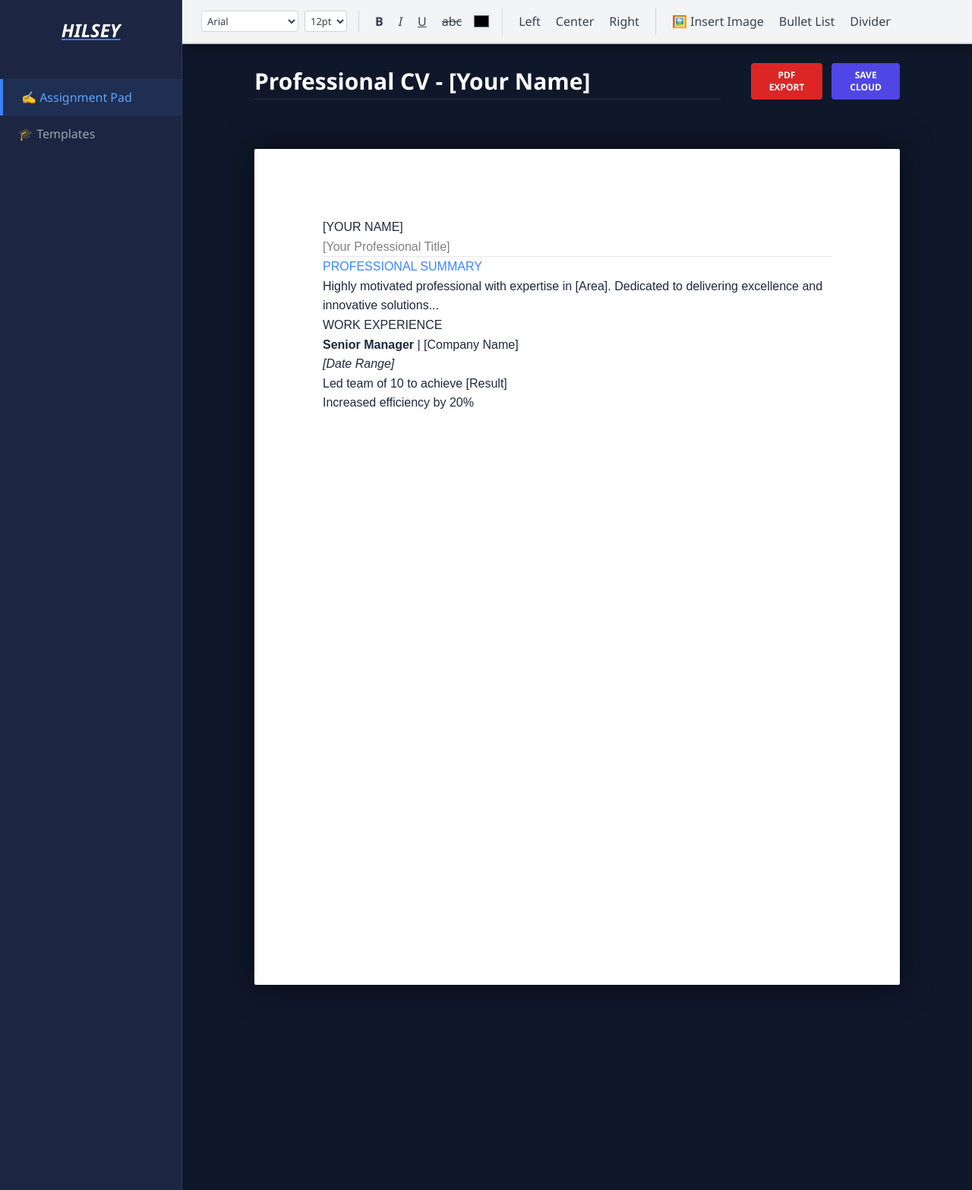
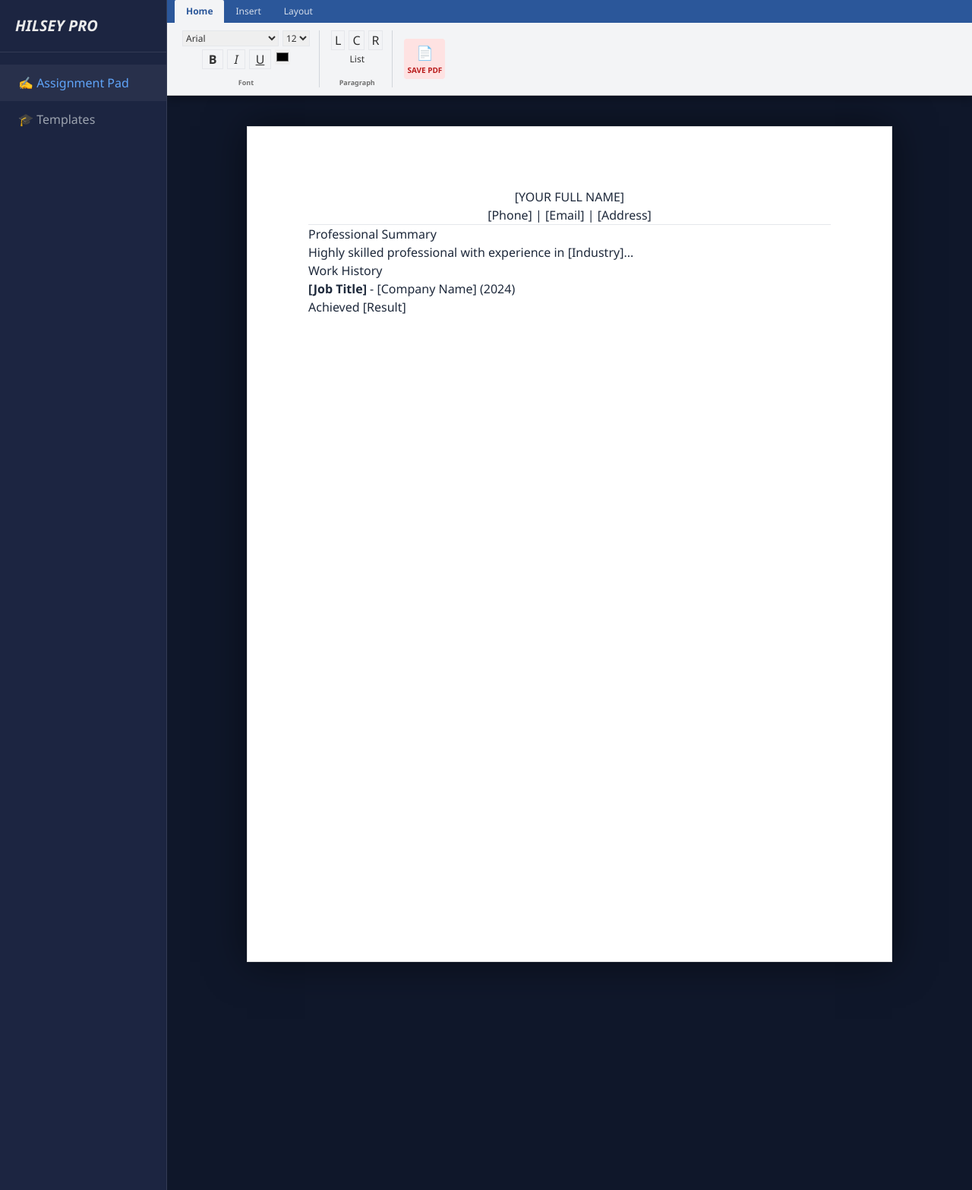
Before and after one commit to hilsey-pro/poulbilliards, a Flask app: page / in a window 1280 px wide. Shown: the whole page at 76% size. Run offline with Flask 3, Linux system fonts and the light colour scheme; the visitor is signed in with stand-in values (Sample User, id 1); some libraries are stand-ins or nearby versions.

Commit message:
Update index.html

```diff
--- a/templates/index.html
+++ b/templates/index.html
@@ -3,115 +3,138 @@
 <head>
     <meta charset="UTF-8">
     <meta name="viewport" content="width=device-width, initial-scale=1.0">
-    <title>Hilsey Pro | Advanced Word Editor</title>
+    <title>Hilsey Pro | Master Workstation</title>
     <script src="https://cdn.tailwindcss.com"></script>
     <script src="https://cdnjs.cloudflare.com/ajax/libs/html2pdf.js/0.10.1/html2pdf.bundle.min.js"></script>
     <style>
         :root { --bg: #0B132B; --sidebar: #1C2541; --primary: #3A86FF; }
-        body { background: var(--bg); color: #EAEAEA; display: flex; height: 100vh; overflow: hidden; font-family: 'Segoe UI', Tahoma, Geneva, Verdana, sans-serif; }
+        body { background: var(--bg); color: #EAEAEA; display: flex; height: 100vh; overflow: hidden; font-family: 'Segoe UI', sans-serif; }
 
-        .sidebar { width: 240px; background: var(--sidebar); border-right: 1px solid rgba(255,255,255,0.1); flex-shrink: 0; }
-        #editor-container { flex: 1; overflow-y: auto; display: flex; flex-direction: column; align-items: center; background: #0f172a; }
+        .sidebar { width: 220px; background: var(--sidebar); border-right: 1px solid rgba(255,255,255,0.1); flex-shrink: 0; }
+        #editor-container { flex: 1; overflow-y: auto; display: flex; flex-direction: column; align-items: center; background: #0f172a; position: relative; }
 
-        /* MICROSOFT WORD STYLE RIBBON */
-        .word-ribbon {
+        /* THE FULL MICROSOFT RIBBON */
+        .ribbon {
             width: 100%;
             background: #f3f4f6;
-            padding: 10px 25px;
-            display: flex;
-            flex-wrap: wrap;
-            gap: 15px;
-            border-bottom: 2px solid #d1d5db;
-            position: sticky;
-            top: 0;
-            z-index: 1000;
+            border-bottom: 1px solid #c1c1c1;
+            position: sticky; top: 0; z-index: 1000;
+            display: flex; flex-direction: column;
             box-shadow: 0 4px 10px rgba(0,0,0,0.3);
-            align-items: center;
         }
 
-        .ribbon-section { display: flex; align-items: center; gap: 8px; border-right: 1.5px solid #d1d5db; padding-right: 15px; }
-        .tool-btn { color: #374151; padding: 6px; border-radius: 4px; transition: 0.2s; cursor: pointer; display: flex; align-items: center; justify-content: center; }
-        .tool-btn:hover { background: #e5e7eb; border: 1px solid #9ca3af; }
+        .ribbon-tabs { display: flex; background: #2b579a; padding: 0 10px; }
+        .tab { padding: 6px 15px; cursor: pointer; font-size: 12px; color: white; border-radius: 2px 2px 0 0; opacity: 0.8; }
+        .tab.active { background: #f3f4f6; color: #2b579a; opacity: 1; font-weight: bold; }
 
-        select.tool-select { background: white; color: #374151; border: 1px solid #d1d5db; border-radius: 3px; padding: 3px; font-size: 13px; outline: none; }
+        .ribbon-content { display: flex; padding: 10px 20px; gap: 15px; align-items: center; background: #f3f4f6; color: #333; height: 95px; }
+        .tool-box { display: flex; flex-direction: column; align-items: center; border-right: 1px solid #d1d5db; padding-right: 12px; height: 100%; justify-content: center; }
+        .tool-row { display: flex; gap: 5px; margin-bottom: 4px; }
 
-        /* THE PAPER */
+        .icon-btn { display: flex; flex-direction: column; align-items: center; padding: 4px; border-radius: 4px; cursor: pointer; min-width: 50px; }
+        .icon-btn:hover { background: #e2e8f0; }
+        .icon-btn span { font-size: 10px; font-weight: bold; margin-top: 2px; text-transform: uppercase; }
+
+        /* PAGE SETTINGS */
         #paper {
-            background: white;
-            color: #1e293b;
-            width: 100%;
-            max-width: 850px;
-            min-height: 1100px;
-            height: auto;
-            padding: 90px;
-            margin-top: 40px;
-            margin-bottom: 300px;
-            box-shadow: 0 0 40px rgba(0,0,0,0.6);
-            font-family: 'Arial';
-            line-height: 1.6;
-            outline: none;
-            border-radius: 2px;
+            background: white; color: #1e293b; width: 100%; max-width: 850px;
+            min-height: 1100px; padding: 80px; margin: 40px 0 300px 0;
+            box-shadow: 0 0 50px rgba(0,0,0,0.5); outline: none; border: 1px solid #ddd;
         }
 
-        .action-bar { width: 100%; max-width: 850px; display: flex; justify-content: space-between; padding: 25px 0; }
+        .label { font-size: 9px; color: #717171; font-weight: bold; margin-top: auto; }
     </style>
 </head>
 <body>
 
     <div class="sidebar">
-        <div class="p-6 text-center"><h1 class="text-2xl font-black italic text-white underline decoration-blue-500">HILSEY</h1></div>
-        <nav class="mt-6">
-            <a href="/" class="block px-6 py-3 text-blue-400 bg-blue-500/10 border-l-4 border-blue-500">✍️ Assignment Pad</a>
-            <a href="/templates" class="block px-6 py-3 text-gray-400 hover:text-white transition">🎓 Templates</a>
+        <div class="p-5 font-black text-xl italic border-b border-white/10">HILSEY PRO</div>
+        <nav class="mt-4">
+            <a href="/" class="block px-6 py-3 text-blue-400 bg-white/5">✍️ Assignment Pad</a>
+            <a href="/templates" class="block px-6 py-3 text-gray-400">🎓 Templates</a>
         </nav>
     </div>
 
     <div id="editor-container">
-        <div class="word-ribbon">
-            <div class="ribbon-section">
-                <select onchange="exec('fontName', this.value)" class="tool-select w-32">
+        <div class="ribbon">
+            <div class="ribbon-tabs">
+                <div class="tab active" onclick="showTab('home')">Home</div>
+                <div class="tab" onclick="showTab('insert')">Insert</div>
+                <div class="tab" onclick="showTab('layout')">Layout</div>
+            </div>
+
+            <div class="ribbon-content" id="home-tools">
+                <div class="tool-box">
+                    <div class="tool-row">
+                        <select onchange="exec('fontName', this.value)" class="text-xs border">
                             <option value="Arial">Arial</option>
                             <option value="Calibri">Calibri</option>
                             <option value="Times New Roman">Times New Roman</option>
-                    <option value="Georgia">Georgia</option>
                         </select>
-                <select onchange="exec('fontSize', this.value)" class="tool-select">
-                    <option value="3">12pt</option>
-                    <option value="4">14pt</option>
-                    <option value="5">18pt</option>
-                    <option value="6">24pt</option>
-                    <option value="7">36pt</option>
+                        <select onchange="exec('fontSize', this.value)" class="text-xs border">
+                            <option value="3">12</option><option value="4">14</option><option value="5">18</option>
                         </select>
                     </div>
-
-            <div class="ribbon-section">
-                <button onclick="exec('bold')" class="tool-btn font-bold">B</button>
-                <button onclick="exec('italic')" class="tool-btn italic">I</button>
-                <button onclick="exec('underline')" class="tool-btn underline">U</button>
-                <button onclick="exec('strikeThrough')" class="tool-btn line-through">abc</button>
-                <input type="color" onchange="exec('foreColor', this.value)" class="w-6 h-6 border-none cursor-pointer p-0" title="Text Color">
+                    <div class="tool-row">
+                        <button onclick="exec('bold')" class="font-bold px-2 border hover:bg-gray-200">B</button>
+                        <button onclick="exec('italic')" class="italic px-2 border hover:bg-gray-200">I</button>
+                        <button onclick="exec('underline')" class="underline px-2 border hover:bg-gray-200">U</button>
+                        <input type="color" onchange="exec('foreColor', this.value)" class="w-5 h-5">
+                    </div>
+                    <div class="label">Font</div>
                 </div>
 
-            <div class="ribbon-section">
-                <button onclick="exec('justifyLeft')" class="tool-btn">Left</button>
-                <button onclick="exec('justifyCenter')" class="tool-btn">Center</button>
-                <button onclick="exec('justifyRight')" class="tool-btn">Right</button>
+                <div class="tool-box">
+                    <div class="tool-row">
+                        <button onclick="exec('justifyLeft')" class="px-1 border">L</button>
+                        <button onclick="exec('justifyCenter')" class="px-1 border">C</button>
+                        <button onclick="exec('justifyRight')" class="px-1 border">R</button>
+                    </div>
+                    <div class="tool-row">
+                        <button onclick="exec('insertUnorderedList')" class="text-xs">List</button>
+                    </div>
+                    <div class="label">Paragraph</div>
                 </div>
 
-            <div class="ribbon-section" style="border:none;">
-                <button onclick="document.getElementById('imageLoader').click()" class="tool-btn">🖼️ Insert Image</button>
-                <button onclick="exec('insertUnorderedList')" class="tool-btn">Bullet List</button>
-                <button onclick="exec('insertHorizontalRule')" class="tool-btn">Divider</button>
+                <div class="tool-box" style="border:none;">
+                    <button onclick="downloadPDF()" class="icon-btn bg-red-100 text-red-700">
+                        <div class="text-lg">📄</div>
+                        <span>Save PDF</span>
+                    </button>
+                </div>
             </div>
 
-            <input type="file" id="imageLoader" class="hidden" accept="image/*" onchange="handleImage(this)">
+            <div class="ribbon-content hidden" id="insert-tools">
+                <div class="tool-box">
+                    <button onclick="document.getElementById('imgInp').click()" class="icon-btn">
+                        <div class="text-2xl">🖼️</div>
+                        <span>Pictures</span>
+                    </button>
+                    <input type="file" id="imgInp" class="hidden" accept="image/*" onchange="addImg(this)">
+                </div>
+                <div class="tool-box">
+                    <button onclick="exec('insertHorizontalRule')" class="icon-btn">
+                        <div class="text-2xl">➖</div>
+                        <span>Divider</span>
+                    </button>
+                </div>
+                <div class="label">Illustrations</div>
             </div>
 
-        <div class="action-bar">
-            <input id="doc-title" type="text" class="bg-transparent text-3xl font-bold outline-none text-white w-full border-b border-white/10 focus:border-blue-500 mr-10" value="Untitled Proposal">
-            <div class="flex gap-3">
-                <button onclick="downloadPDF()" class="bg-red-600 px-6 py-2 rounded font-bold text-xs text-white hover:bg-red-500">PDF EXPORT</button>
-                <button onclick="saveCloud()" class="bg-indigo-600 px-6 py-2 rounded font-bold text-xs text-white hover:bg-indigo-500">SAVE CLOUD</button>
+            <div class="ribbon-content hidden" id="layout-tools">
+                <div class="tool-box">
+                    <button onclick="alert('Orientation set to Portrait')" class="icon-btn">
+                        <div class="text-2xl">📐</div>
+                        <span>Orientation</span>
+                    </button>
+                </div>
+                <div class="tool-box">
+                    <button onclick="alert('Margins set to Normal')" class="icon-btn">
+                        <div class="text-2xl">⬜</div>
+                        <span>Margins</span>
+                    </button>
+                </div>
+                <div class="label">Page Setup</div>
             </div>
         </div>
 
@@ -122,43 +145,49 @@
     <script>
         function exec(cmd, val = null) { document.execCommand(cmd, false, val); }
 
-        function handleImage(input) {
+        function showTab(tabName) {
+            document.querySelectorAll('.ribbon-content').forEach(c => c.classList.add('hidden'));
+            document.querySelectorAll('.tab').forEach(t => t.classList.remove('active'));
+            document.getElementById(tabName + '-tools').classList.remove('hidden');
+            event.target.classList.add('active');
+        }
+
+        function addImg(input) {
             if (input.files && input.files[0]) {
                 const reader = new FileReader();
                 reader.onload = (e) => {
-                    const img = `<img src="${e.target.result}" style="max-width:100%; border-radius:5px; margin: 15px 0;">`;
-                    exec('insertHTML', img);
+                    exec('insertHTML', `<img src="${e.target.result}" style="max-width:250px; margin:15px 0;">`);
                 };
                 reader.readAsDataURL(input.files[0]);
             }
         }
 
-        const templates = {
+        const library = {
             'modern': {
-                title: "Professional CV - [Your Name]",
-                body: `<h1>[YOUR NAME]</h1><p style="color:gray;">[Your Professional Title]</p><hr><h3 style="color:#3A86FF">PROFESSIONAL SUMMARY</h3><p>Highly motivated professional with expertise in [Area]. Dedicated to delivering excellence and innovative solutions...</p><h3>WORK EXPERIENCE</h3><p><b>Senior Manager</b> | [Company Name]<br><i>[Date Range]</i></p><ul><li>Led team of 10 to achieve [Result]</li><li>Increased efficiency by 20%</li></ul>`
+                title: "Professional Resume",
+                body: `<h1 style="text-align:center;">[YOUR FULL NAME]</h1><p style="text-align:center;">[Phone] | [Email] | [Address]</p><hr><h3>Professional Summary</h3><p>Highly skilled professional with experience in [Industry]...</p><h3>Work History</h3><p><b>[Job Title]</b> - [Company Name] (2024)</p><ul><li>Achieved [Result]</li></ul>`
             },
             'proposal': {
-                title: "Project Proposal: [Client Name]",
-                body: `<div style="text-align:center;"><h1 style="font-size:32px; color:#3A86FF;">PROJECT PROPOSAL</h1><p>Prepared for: [Client Name]</p></div><div style="margin-top:50px;"><h2>1. Project Overview</h2><p>This proposal outlines the strategy for implementing [Solution]. Our goal is to address the current challenges in [Sector]...</p><h2>2. Budget</h2><p>Total estimated investment: [Amount]</p></div>`
+                title: "Executive Proposal",
+                body: `<div style="border-top:8px solid #2b579a; padding-top:20px;"><h1 style="color:#2b579a;">PROJECT PROPOSAL</h1><p><b>Prepared For:</b> [Client Name]</p><h2>1. Overview</h2><p>This proposal outlines the strategy for...</p><h2>2. Goals</h2><p>Our main objectives are [Goal 1] and [Goal 2]...</p></div>`
+            },
+            'cover_letter': {
+                title: "Cover Letter",
+                body: `<p>[Date]</p><p>Dear Hiring Manager,</p><p>I am writing to express my interest in the <b>[Job Title]</b> position at <b>[Company Name]</b>...</p><p>Sincerely,<br><br>[Your Name]</p>`
             }
         };
 
         window.onload = function() {
             const params = new URLSearchParams(window.location.search);
             const key = params.get('template') || 'modern';
-            const doc = templates[key] || templates['modern'];
+            const doc = library[key] || library['modern'];
             document.getElementById('paper').innerHTML = doc.body;
-            document.getElementById('doc-title').value = doc.title;
         };
 
         function downloadPDF() {
             const el = document.getElementById('paper');
-            const name = document.getElementById('doc-title').value;
-            html2pdf().set({ margin: 0.5, filename: name+'.pdf', html2canvas: { scale: 2 } }).from(el).save();
+            html2pdf().set({ margin: 0.5, filename: 'Hilsey_Doc.pdf', html2canvas: { scale: 2 } }).from(el).save();
         }
-
-        function saveCloud() { alert("Synced to Hilsey Cloud!"); }
     </script>
 </body>
 </html>
```
Lines whose indentation alone changed are shown as unchanged.
